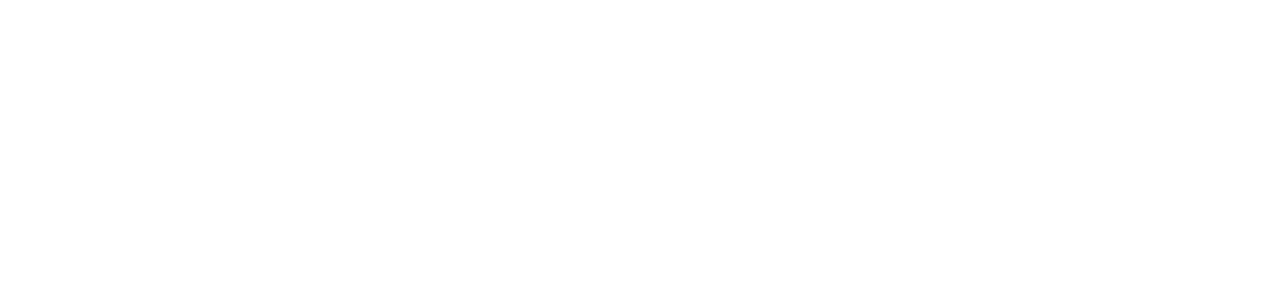
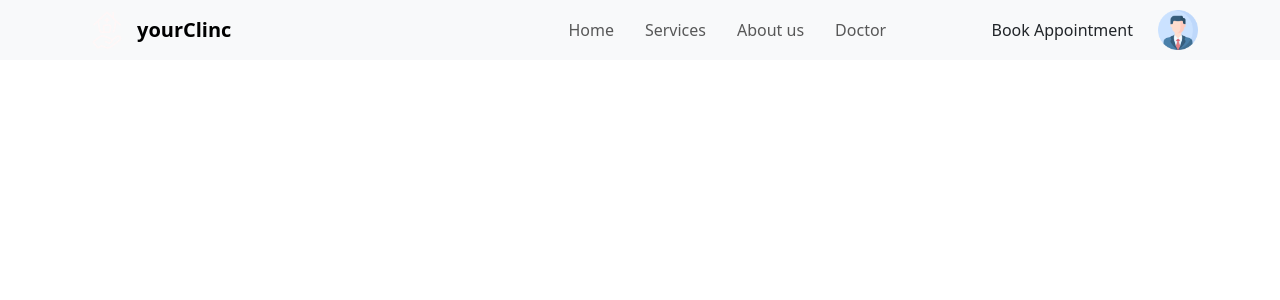
Before and after one commit to MuhammedMostafaSalem/yourClinc, a React (Create React App) app in the folder frontend/: page / in a window 1280 px wide. Shown: the top 300 px of the page. Built offline with nearby package versions, Linux system fonts and the light colour scheme.

Commit message:
Add Header in App.js

```diff
--- a/frontend/src/App.js
+++ b/frontend/src/App.js
@@ -1,8 +1,10 @@
+import Header from "./Components/Utility/Header";
+
 
 function App() {
   return (
     <div className="App">
-
+      <Header/>
     </div>
   );
 }
```
